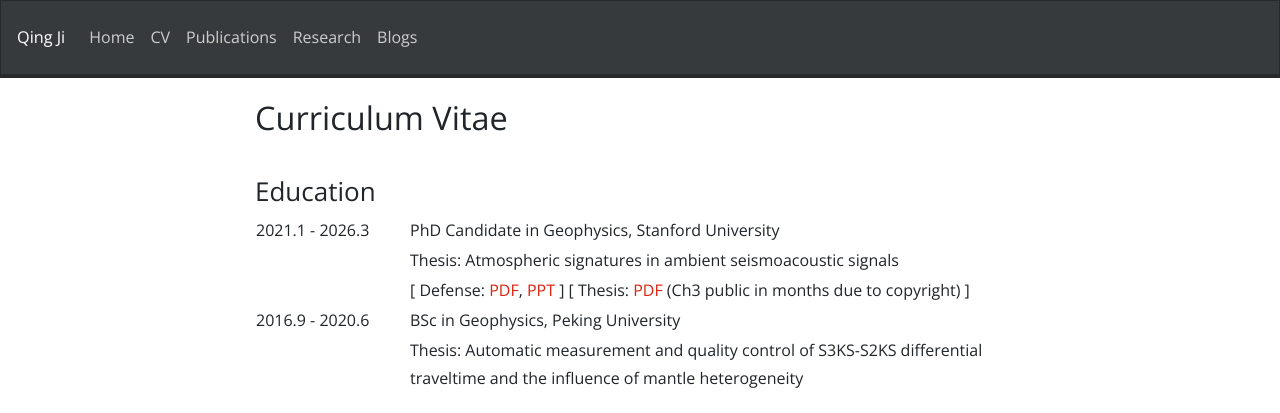
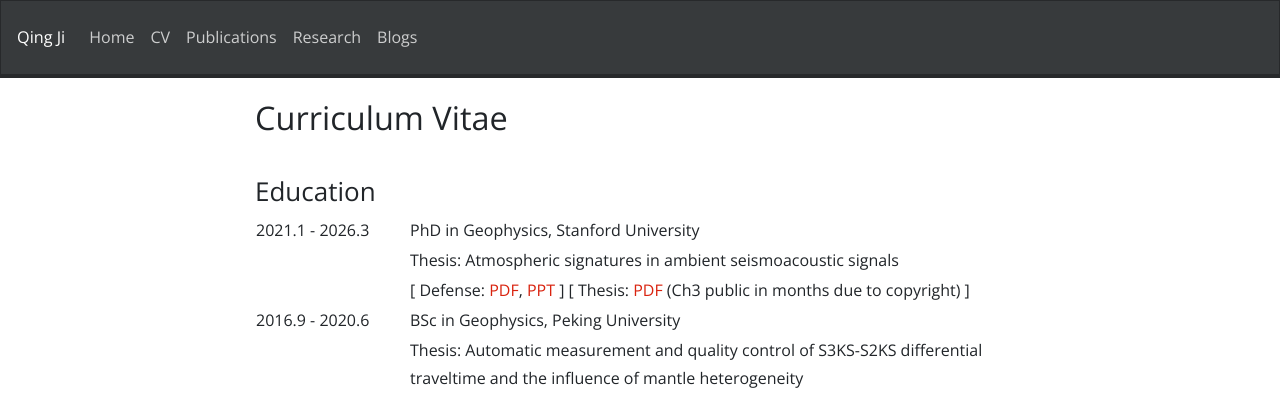
Before and after one commit to NickJi98/NickJi98.github.io, a Jekyll site: the page built from _pages/CV.md, in a window 1280 px wide. Shown: the top 413 px of the page. Built offline with Jekyll 4.4.1, drawn with Linux system fonts in a browser that asks for light colours; nearby versions of some CDN libraries; a style sheet for code colours, icons or effects is not loaded.

Commit message:
Update CV

```diff
--- a/_pages/CV.md
+++ b/_pages/CV.md
@@ -14,7 +14,7 @@ permalink: /CV/
   <col width="80%;">
   <tr>
     <td>2021.1 - 2026.3</td>
-    <td>PhD Candidate in Geophysics, Stanford University</td>
+    <td>PhD in Geophysics, Stanford University</td>
   </tr>
   <tr>
     <td></td>
```
